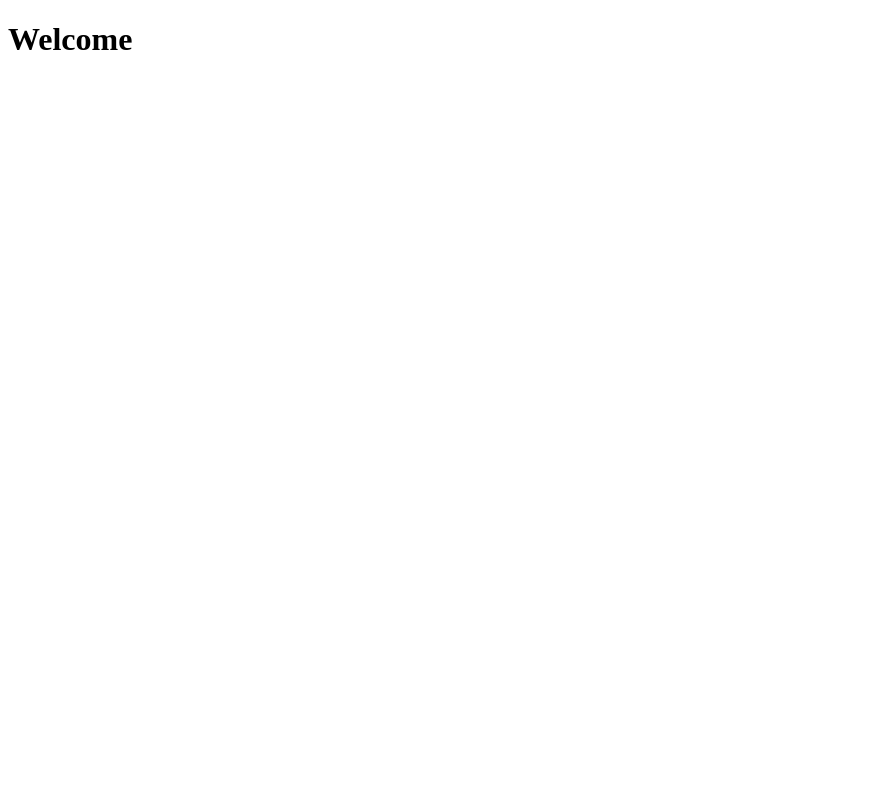
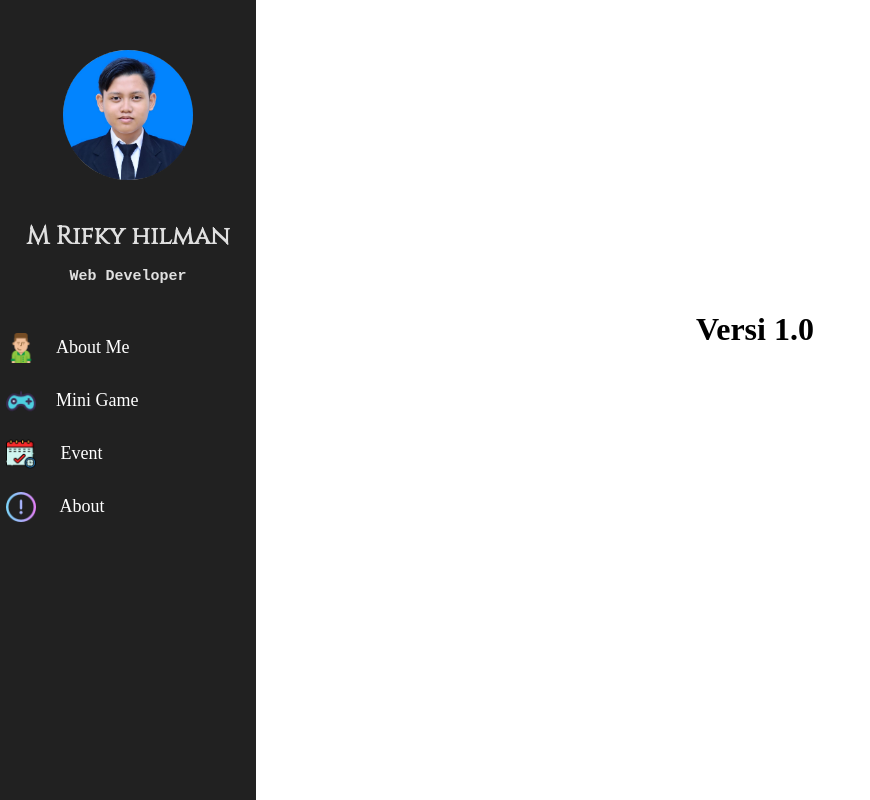
Before and after one commit to rifkyhilman/rifkyhillman26.github.io, a website: page src/pages/Aboute/index.html in a window 1280 px wide. Shown: the whole page, without its empty margins (0-870 px from the left). Drawn offline with Linux system fonts and the light colour scheme; a web font is replaced by a local one.

Commit message:
edit home

```diff
--- a/src/pages/Aboute/index.html
+++ b/src/pages/Aboute/index.html
@@ -2,13 +2,48 @@
 <html lang="en">
 
 <head>
-    <title>Document</title>
+    <link href="https://fonts.googleapis.com/css?family=Gochi+Hand|Gupter|Permanent+Marker&display=swap"
+        rel="stylesheet">
+    <link href="https://fonts.googleapis.com/css?family=Sulphur+Point&display=swap" rel="stylesheet">
+    <link
+        href="https://fonts.googleapis.com/css?family=Bebas+Neue|Bree+Serif|Cinzel|Gochi+Hand|Gupter|Permanent+Marker&display=swap"
+        rel="stylesheet">
+    <link rel="stylesheet" href="/src/pages/Aboute/style.css" />
+    <title>About</title>
 </head>
 
 <body>
-    <h1>
-        Welcome
-    </h1>
+    <div class="header">
+        <div class="foto">
+            <img src="/img/rifky.jpeg" />
+        </div>
+        <div id="Nama">
+            <h3>
+                M Rifky hilman
+            </h3>
+            <h4>
+                Web Developer
+            </h4>
+        </div>
+        <ul>
+            <li>
+                <a href="/index.html"><img src="/img/man.png" />About Me</a>
+            </li>
+            <li>
+                <a href="/src/pages/gamesuit/index.html"><img src="/img/gamepad.png" />Mini Game</a>
+            </li>
+            <li>
+                <a href="/src/pages/Event/index.html"><img src="/img/calendar.png" /> Event</a>
+            </li>
+            <li>
+                <a href="/src/pages/Aboute/index.html"><img src="/img/about.png" /> About</a>
+            </li>
+        </ul>
+    </div>
+    <div class="body">
+        <h1>Versi 1.0</h1>
+        </form>
+    </div>
 </body>
 
 </html>
--- /dev/null
+++ b/src/pages/Event/style.css
@@ -0,0 +1,180 @@
+body {
+    margin: 0px;
+}
+
+.header {
+    list-style-type: none;
+    width: 20%;
+    background-color: #212121 ;
+    position: fixed;
+    height: 100%;
+    overflow: auto;
+  }
+
+.body {
+    height: 60vh;
+    display: flex;
+    justify-content: center;
+    align-items: center;
+    flex-direction: column;
+    font-family: sans-serif;
+    margin-left: 230px;
+    text-decoration: none;
+    font-family:'Times New Roman', Times, serif;
+}
+
+.body h1 {
+    margin-top: 200px;
+}
+
+.foto img {
+    width: 130px;
+    height: 130px;
+    border-radius: 70px;
+  }
+
+.foto {
+    display: flex;
+    justify-content: center;
+    margin-top: 50px;
+  }
+ul {
+    margin-left: -50px;
+    list-style-type: none;
+  }
+
+li a {
+    font-size: 18px;
+    display: block;
+    color: white;
+    padding: 8px 16px;
+    padding-bottom: 20px;
+    text-decoration: none;
+  }
+
+li a img {
+    margin-bottom: -10px;
+  }
+
+li a.active {
+    background-color: #4CAF50;
+    color: white;
+  }
+
+li a:hover:not(.active) {
+    background-color: #555;
+    color: white;
+  }
+
+a img {
+    width: 30px;
+    height: 30px;
+    margin-right: 20px;
+  }
+
+#Nama h3 {
+    display: flex;
+    justify-content: center;
+    margin-top: 40px;
+    margin-bottom: -5px;
+    color: #e0e0e0;
+    font-size: 25px;
+    font-family: 'Gupter', serif;
+    font-family: 'Permanent Marker', cursive;
+    font-family: 'Gochi Hand', cursive;
+    font-family: 'Bebas Neue', cursive;
+    font-family: 'Bree Serif', serif;
+    font-family: 'Cinzel', serif;
+  }
+
+#Nama h4 {
+    display: flex;
+    justify-content: center;
+    color: #e0e0e0;
+    margin-bottom: 40px;
+    font-family: monospace;
+    font-size: 15px;
+  }
+
+
+.form {
+    position: relative;
+    height: 70px;
+    overflow: hidden;
+    margin-top: 30px;
+    width: 200%;
+}
+
+.form input {
+    width: 100%;
+    height: 100%;
+    color: black;
+    padding-top: 15px;
+    font-size: 15px;
+    border: none;
+    outline: none;
+}
+
+.form label {
+    position: absolute;
+    bottom: 0px;
+    left: 0%;
+    width: 100%;
+    height: 100%;
+    pointer-events: none;
+    border-bottom: 2px solid black;
+}
+
+.form label::after {
+    content: "";
+    position: absolute;
+    left: 0px;
+    bottom: -1px;
+    height: 100%;
+    width: 100%;
+    border-bottom: 2px solid blue;
+    transform: translateX(-100%);
+    transition: transform 0.3s ease;
+}
+
+.content-name {
+    position: absolute;
+    bottom: 5px;
+    left: 0px;
+    transition: all 0.3s ease;
+}
+
+.form input:focus+.label-name .content-name,
+.form input:valid+.label-name .content-name {
+    transform: translateY(-150%);
+    font-size: 14px;
+    color: blue;
+}
+
+.form input:focus+.label-name::after,
+.form input:valid+.label-name::after {
+    transform: translateX(0%);
+}
+
+.tombol {
+    display: flex;
+    justify-content: center;
+    margin-top: 100px;
+}
+
+.btn2 {
+    color: black;
+    padding: 15px 20px;
+    border: 2px solid black;
+    font-size: 15px;
+    background-color: transparent;
+}
+
+.btn2:hover {
+    border: blue solid 2px;
+    color: blue;
+}
+
+.container {
+    margin-right: 175px;
+}
```
Also changed, not shown: index.html (+1 -1 lines), src/pages/Event/index.html (renamed from src/pages/bukutamu/index.html, +2 -2 lines), src/pages/gamesuit/index.html (+2 -2 lines), img/education.jpg, src/pages/Aboute/style.css (renamed from src/pages/bukutamu/style.css).
